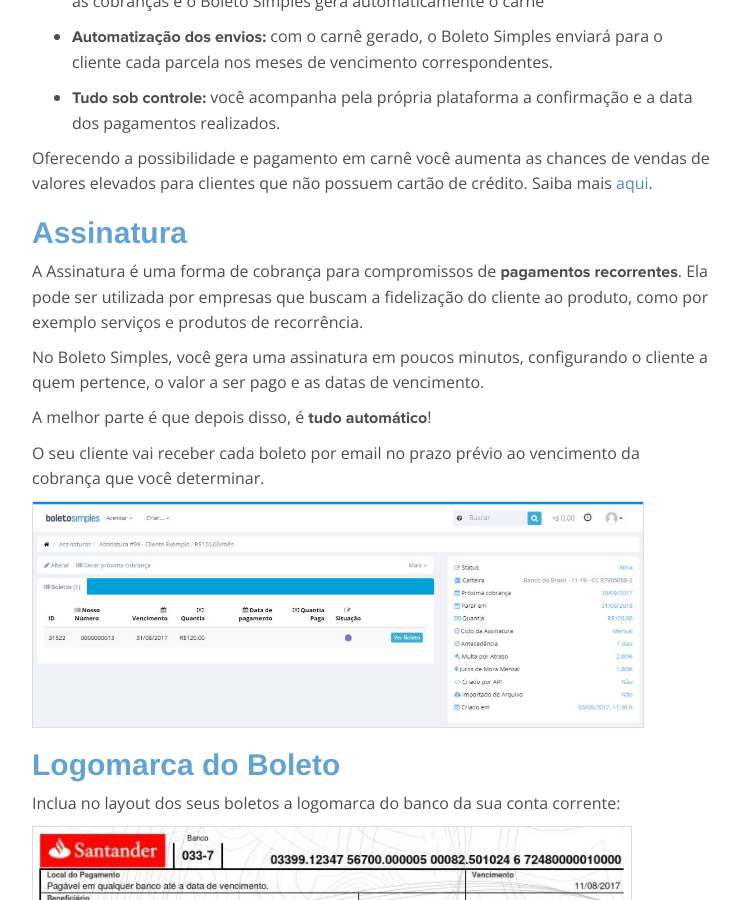
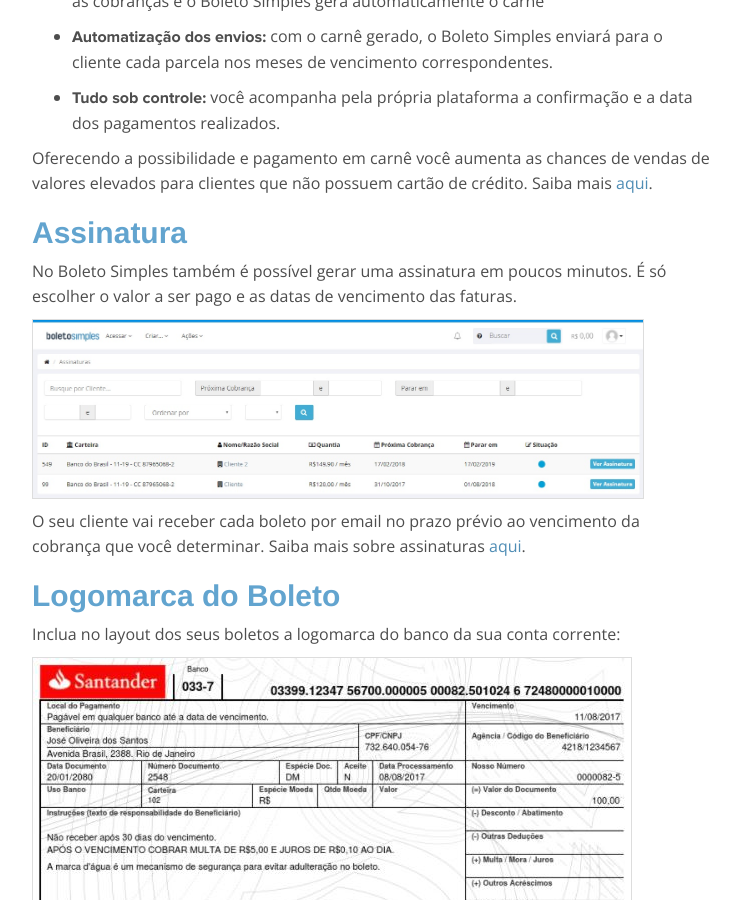
Before and after one commit to BoletoSimples/boletosimples-features, a Jekyll site: the page built from emissao-de-boletos.markdown, in a window 1280 px wide and 900 px high, scrolled down 3413 px. Shown: the whole window, without its empty margins (408-1148 px from the left). Built offline with Jekyll 4.4.1, drawn with Linux system fonts in a browser that asks for light colours.

Commit message:
Updated Emissao De Boletos

```diff
--- a/emissao-de-boletos.markdown
+++ b/emissao-de-boletos.markdown
@@ -80,15 +80,11 @@
 
 ## Assinatura
 
-A Assinatura é uma forma de cobrança para compromissos de **pagamentos recorrentes**. Ela pode ser utilizada por empresas que buscam a fidelização do cliente ao produto, como por exemplo serviços e produtos de recorrência.
+No Boleto Simples também é possível gerar uma assinatura em poucos minutos. É só escolher o valor a ser pago e as datas de vencimento das faturas.
 
-No Boleto Simples, você gera uma assinatura em poucos minutos, configurando o cliente a quem pertence, o valor a ser pago e as datas de vencimento.
+![assinaturas.jpg](/uploads/assinaturas.jpg)
 
-A melhor parte é que depois disso, é **tudo automático**!
-
-O seu cliente vai receber cada boleto por email no prazo prévio ao vencimento da cobrança que você determinar.
-
-![assinatura jpg.JPG](/uploads/assinatura%20jpg.JPG)
+O seu cliente vai receber cada boleto por email no prazo prévio ao vencimento da cobrança que você determinar. Saiba mais sobre assinaturas [aqui](http://boletosimples-features.siteleaf.net/cobranca-recorrente-slash-assinaturas/).
 
 ## Logomarca do Boleto
 
```
